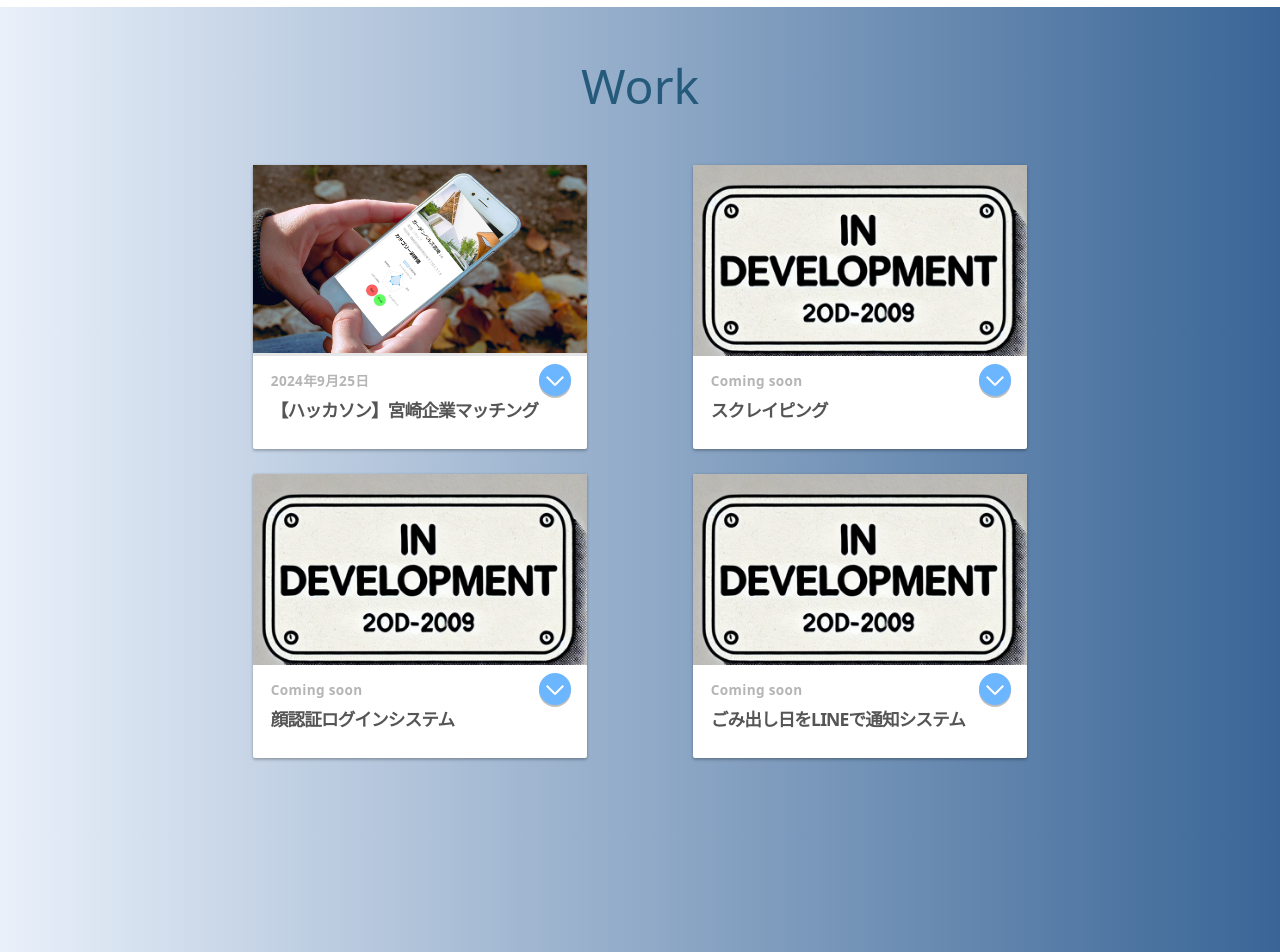
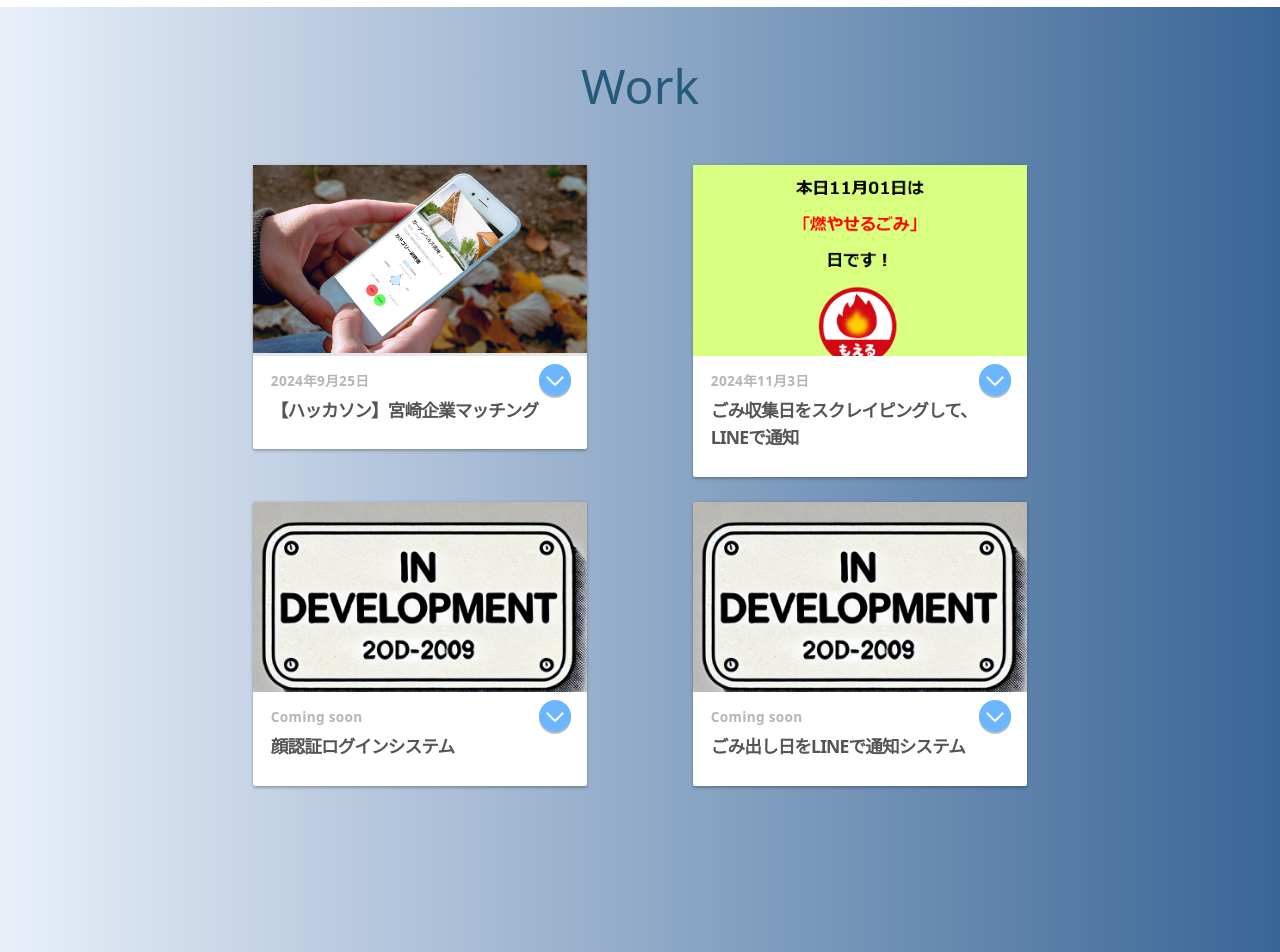
Before and after one commit to taishi29/my-website, a Django app: page /pages/work/ in a window 1280 px wide. Shown: the part 941-1893 px from the top of the page. Run offline with Django 5.2, Linux system fonts and the light colour scheme.

Commit message:
制作物ページのカードに、ごみ収集情報スクレイピングを追加しました。

```diff
--- a/mysite/pages/templates/pages/work.html
+++ b/mysite/pages/templates/pages/work.html
@@ -46,18 +46,26 @@
         <!-- card -->
         <!-- card -->
         <li class="card7">
-            <div class="card__image-holder"> <img class="card__image" src="{% static 'pages/images/development.png' %}" alt="開発中"> </div>
+            <div class="card__image-holder"> <img class="card__image" src="{% static 'pages/images/trash_notifier.png' %}" alt="ごみ収集日をスクレイピング"> </div>
             <div class="card-title"> <a href="#" class="toggle-info btn7">
                 <span class="left"></span>
                 <span class="right"></span>
             </a>
-            <p class="card_timecategory"><time class="pubdate entry-time dfont" itemprop="datePublished" datetime="2021-10-16">Coming soon</time></p>
-            <p class="card_htitle">スクレイピング</p>
+            <p class="card_timecategory"><time class="pubdate entry-time dfont" itemprop="datePublished" datetime="2024-11-03">2024年11月3日</time></p>
+            <p class="card_htitle">ごみ収集日をスクレイピングして、LINEで通知</p>
             </div>
             <div class="card-flap flap1">
-            <div class="card-description">開発中です！</div>
+            <div class="card-description">
+                ごみ収集情報を、スクレイピングしてLINEで通知するアプリです。<br>
+                <br>
+                私の住まいのごみ収集日を載せているWEBサイトから、今日のごみ収集内容をスクレイピングして、その情報をWEBサイトに表示させています。
+                また、サーバーの設定で、既定の時間になったらプログラムを実行するように設定し、実行結果がLINE notifyを用いて、通知されるようになっています。
+                <br>
+                <br>
+                ※このサイトをクリックすると、私のLINEに今日のごみ収集情報が通知されます。
+            </div>
             <div class="card-flap flap2">
-                <div class="card-actions"> <a href="#" class="btn7">のぞきに行く</a> </div>
+                <div class="card-actions"> <a href="{% url 'trash_notifier' %}" class="btn7">のぞきに行く</a> </div>
             </div>
             </div>
         </li>
--- a/mysite/trash_notifier/views.py
+++ b/mysite/trash_notifier/views.py
@@ -22,7 +22,7 @@ def trash_notify(request):
         return render(request, 'trash_notifier/trash_notifier.html', params)
 
     # 2. 日付の取得
-    date_result = get_date("")
+    date_result = get_date()
     if not date_result.success:
         params = {
             'error_msg': date_result.error_msg,
```
Also changed, not shown: mysite/pages/static/pages/images/trash_notifier.png (added).
